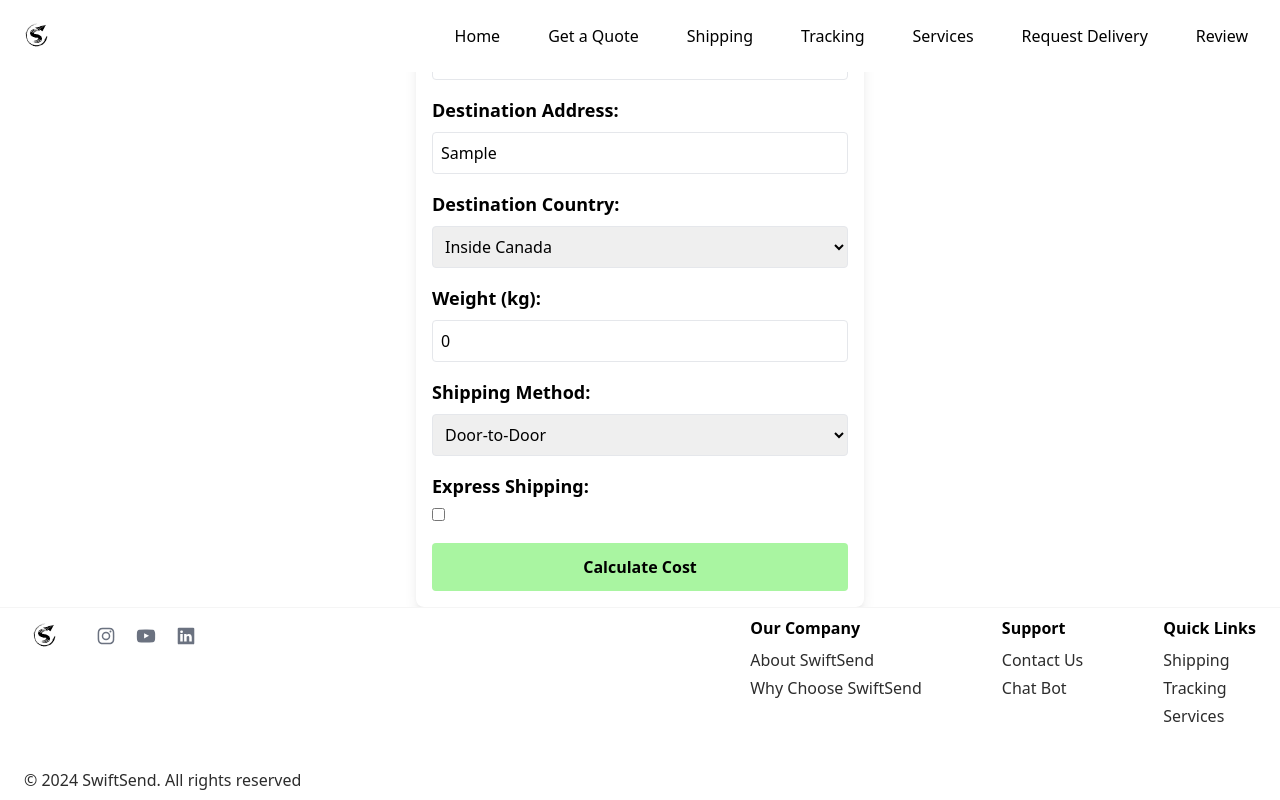
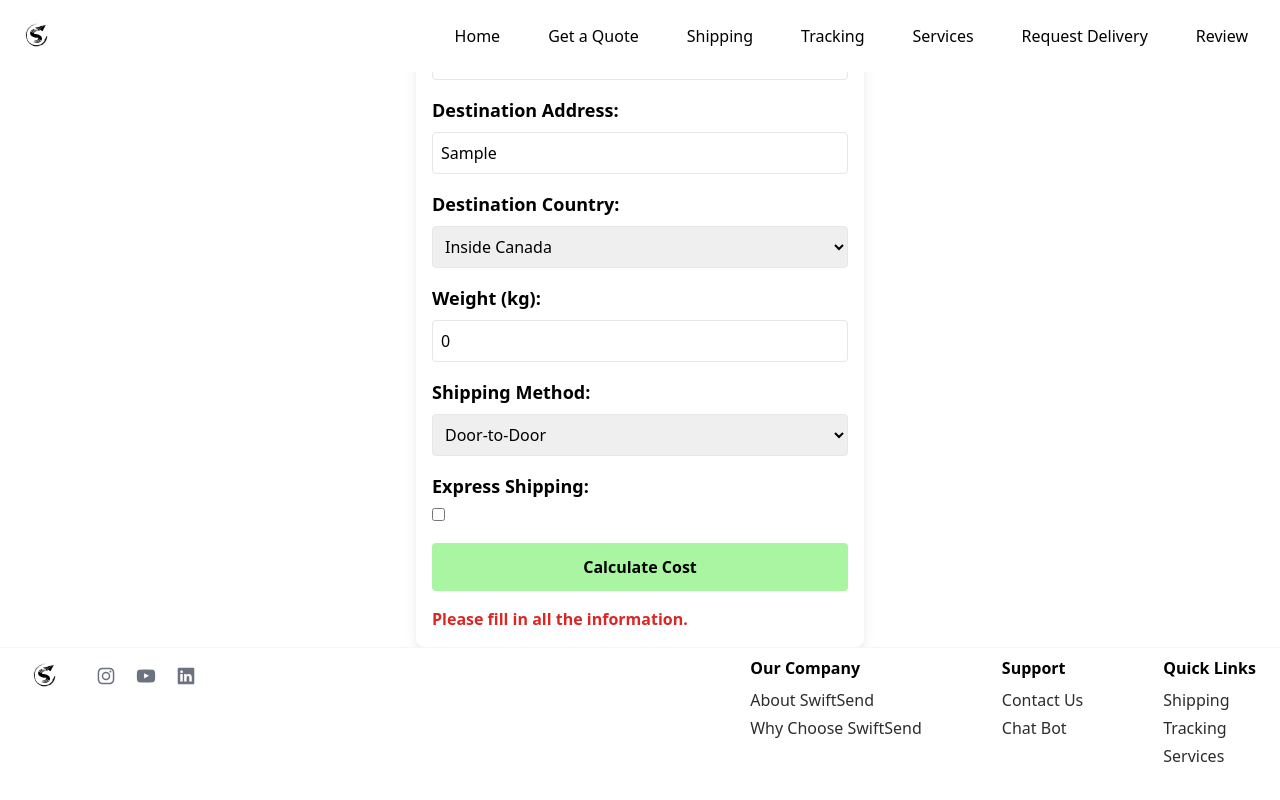
Before and after one commit to NathanGrenier/SOEN-343, a React (Vite) app in the folder packages/client/: page /quotation in a window 1280 px wide. Both pictures are taken after typing "Sample", "Sample" into the empty fields and a click on the button "Calculate Cost". Shown: the part 808-1608 px from the top of the page. Built offline with nearby package versions, Linux system fonts and the light colour scheme.

Commit message:
fixed error not being used

```diff
--- a/packages/client/src/routes/quotation.tsx
+++ b/packages/client/src/routes/quotation.tsx
@@ -188,12 +188,18 @@ const Quotation: React.FC = () => {
 
 
         <button
-          onClick={calculateShippingCost}
+          onClick={() => {
+            calculateShippingCost().catch((error) => console.error(error));
+          }}
           className="w-full p-3 bg-custom-mainGreen font-bold rounded hover:bg-custom-blueishGray"
         >
           Calculate Cost
         </button>
-
+        {error && (
+        <div className="mt-4 text-red-600 font-semibold">
+          {error}
+        </div>
+      )}
         {cost !== null && (
           <div className="mt-4 p-3 bg-green-100 text-green-800 font-semibold rounded">
             Estimated Shipping Cost: ${cost.toFixed(2)}
```
